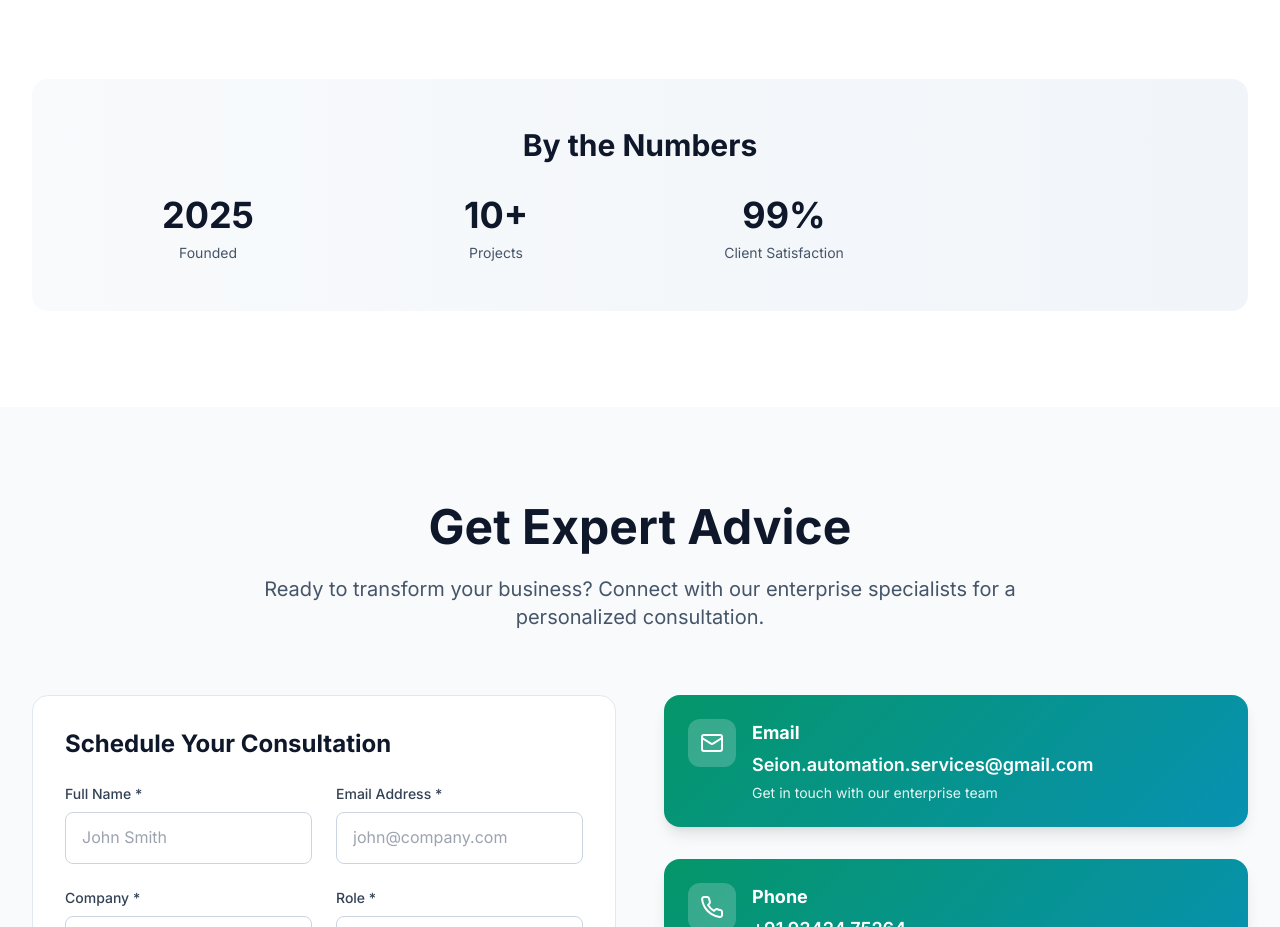
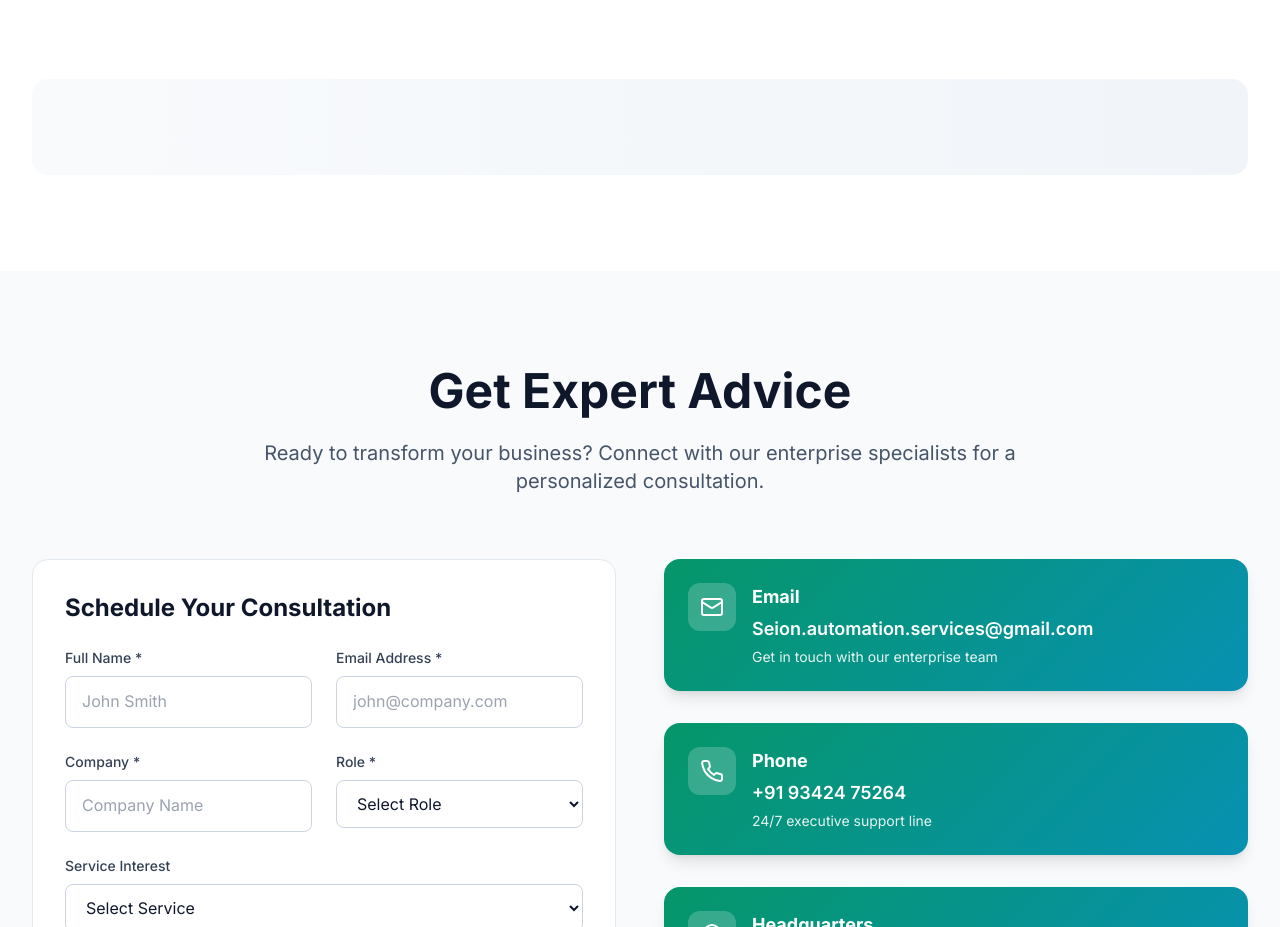
Before and after one commit to SHADOW-465/SEION, a React (Vite) app: page / in a window 1280 px wide. Shown: the part 6464-7391 px from the top of the page. Built offline with nearby package versions, Linux system fonts and the light colour scheme.

Commit message:
Updated About.tsx

```diff
--- a/src/components/About.tsx
+++ b/src/components/About.tsx
@@ -149,31 +149,6 @@ const About: React.FC<AboutProps> = ({ darkMode }) => {
         <div className={`mt-20 p-12 rounded-2xl text-center ${
           darkMode ? 'bg-gradient-to-r from-slate-800 to-slate-700' : 'bg-gradient-to-r from-slate-50 to-slate-100'
         }`}>
-          <h3 className={`text-3xl font-bold mb-8 ${
-            darkMode ? 'text-white' : 'text-slate-900'
-          }`}>
-            By the Numbers
-          </h3>
-          <div className="grid grid-cols-2 md:grid-cols-4 gap-8">
-            {[
-              { value: '2025', label: 'Founded' },
-              { value: '10+', label: 'Projects' },
-              { value: '99%', label: 'Client Satisfaction' }
-            ].map((stat, index) => (
-              <div key={index}>
-                <div className={`text-4xl font-bold mb-2 ${
-                  darkMode ? 'text-white' : 'text-slate-900'
-                }`}>
-                  {stat.value}
-                </div>
-                <div className={`text-sm ${
-                  darkMode ? 'text-slate-400' : 'text-slate-600'
-                }`}>
-                  {stat.label}
-                </div>
-              </div>
-            ))}
-          </div>
         </div>
       </div>
     </section>
```
